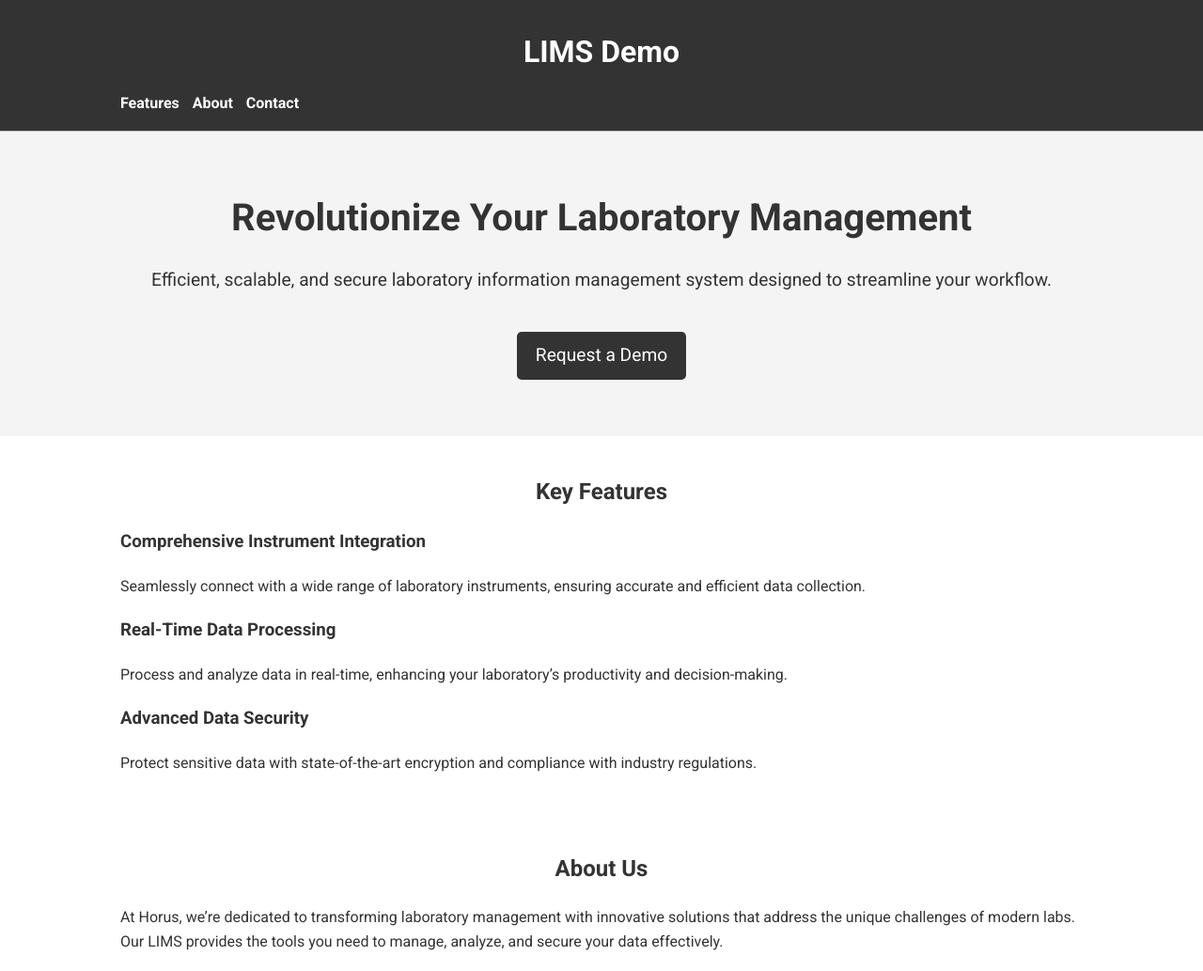
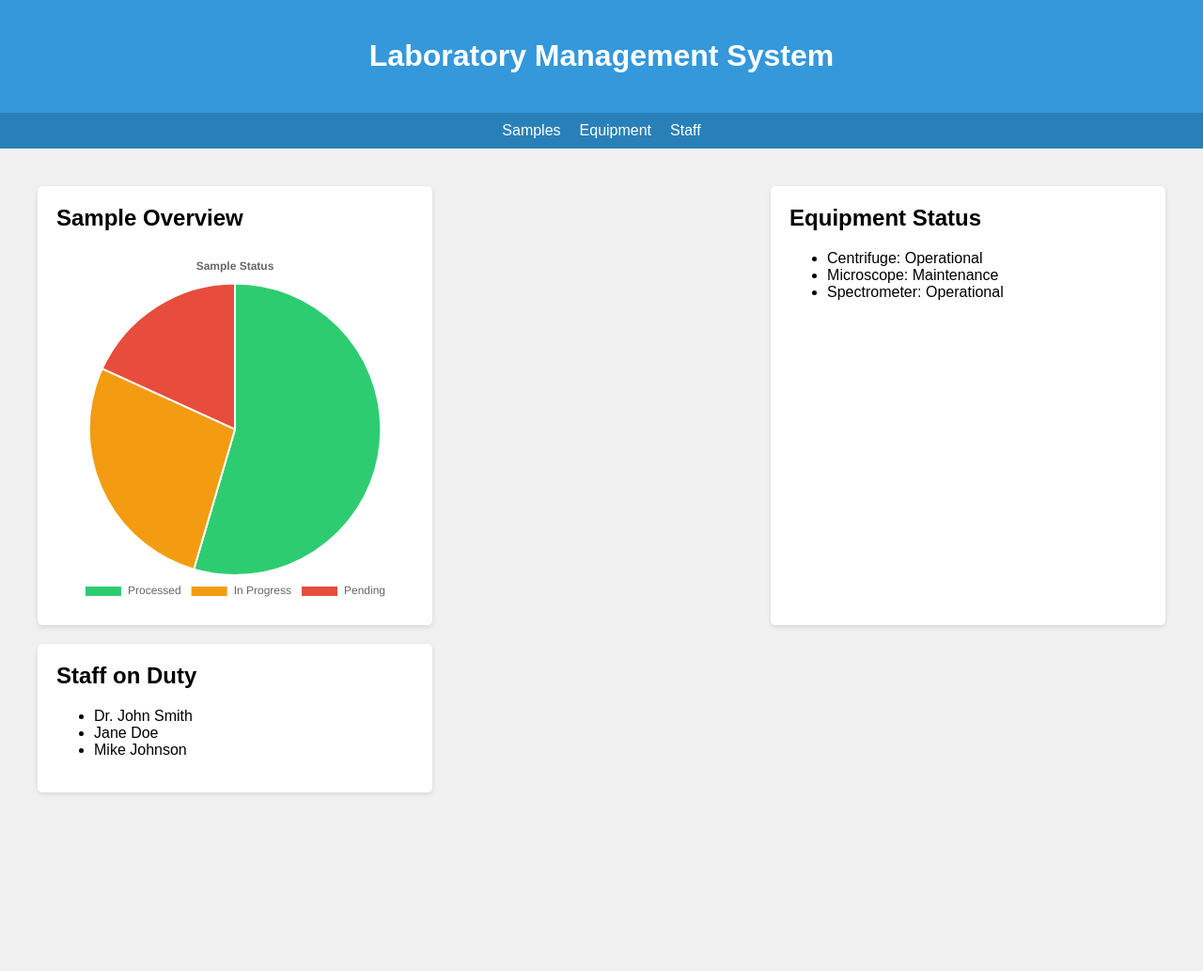
Before and after one commit to KhaledMahm0vd/Horus-LIMS-v1, a plain HTML site: page demo/demo.html in a window 1280 px wide. Shown: the top 1033 px of the page at 94% size. After the commit the page ends 883 px from the top, so only its background shows below. Drawn offline with nearby package versions, Linux system fonts and the light colour scheme.

Commit message:
fix demo

```diff
--- a/demo/demo.html
+++ b/demo/demo.html
@@ -3,79 +3,153 @@
 <head>
     <meta charset="UTF-8">
     <meta name="viewport" content="width=device-width, initial-scale=1.0">
-    <title>LIMS Demo Page</title>
-    <link rel="stylesheet" href="styles.css">
-    <link href="https://fonts.googleapis.com/css2?family=Roboto:wght@400;700&display=swap" rel="stylesheet">
+    <title>Laboratory Management System</title>
+    <script src="https://cdnjs.cloudflare.com/ajax/libs/Chart.js/3.7.0/chart.min.js"></script>
+    <style>
+        body {
+            font-family: Arial, sans-serif;
+            margin: 0;
+            padding: 0;
+            background-color: #f0f0f0;
+        }
+        .container {
+            max-width: 1200px;
+            margin: 0 auto;
+            padding: 20px;
+        }
+        header {
+            background-color: #3498db;
+            color: white;
+            padding: 20px 0;
+            text-align: center;
+        }
+        nav {
+            background-color: #2980b9;
+            padding: 10px 0;
+        }
+        nav ul {
+            list-style-type: none;
+            padding: 0;
+            margin: 0;
+            display: flex;
+            justify-content: center;
+        }
+        nav ul li {
+            margin: 0 10px;
+        }
+        nav ul li a {
+            color: white;
+            text-decoration: none;
+        }
+        .dashboard {
+            display: flex;
+            flex-wrap: wrap;
+            justify-content: space-between;
+            margin-top: 20px;
+        }
+        .card {
+            background-color: white;
+            border-radius: 5px;
+            box-shadow: 0 2px 5px rgba(0, 0, 0, 0.1);
+            padding: 20px;
+            margin-bottom: 20px;
+            width: calc(33.33% - 20px);
+        }
+        .card h2 {
+            margin-top: 0;
+        }
+        #sampleChart {
+            width: 100%;
+            max-width: 600px;
+            margin: 0 auto;
+        }
+    </style>
 </head>
 <body>
     <header>
-        <div class="container">
-            <h1>LIMS Demo</h1>
-            <nav>
-                <ul>
-                    <li><a href="#features">Features</a></li>
-                    <li><a href="#about">About</a></li>
-                    <li><a href="#contact">Contact</a></li>
-                </ul>
-            </nav>
-        </div>
+        <h1>Laboratory Management System</h1>
     </header>
-
-    <section id="hero">
-        <div class="container">
-            <h2>Revolutionize Your Laboratory Management</h2>
-            <p>Efficient, scalable, and secure laboratory information management system designed to streamline your workflow.</p>
-            <a href="#contact" class="cta-button">Request a Demo</a>
-        </div>
-    </section>
-
-    <section id="features">
-        <div class="container">
-            <h2>Key Features</h2>
-            <div class="feature">
-                <h3>Comprehensive Instrument Integration</h3>
-                <p>Seamlessly connect with a wide range of laboratory instruments, ensuring accurate and efficient data collection.</p>
+    <nav>
+        <ul>
+            <li><a href="#samples">Samples</a></li>
+            <li><a href="#equipment">Equipment</a></li>
+            <li><a href="#staff">Staff</a></li>
+        </ul>
+    </nav>
+    <div class="container">
+        <div class="dashboard">
+            <div class="card">
+                <h2>Sample Overview</h2>
+                <canvas id="sampleChart"></canvas>
             </div>
-            <div class="feature">
-                <h3>Real-Time Data Processing</h3>
-                <p>Process and analyze data in real-time, enhancing your laboratory’s productivity and decision-making.</p>
+            <div class="card">
+                <h2>Equipment Status</h2>
+                <ul id="equipmentList"></ul>
             </div>
-            <div class="feature">
-                <h3>Advanced Data Security</h3>
-                <p>Protect sensitive data with state-of-the-art encryption and compliance with industry regulations.</p>
+            <div class="card">
+                <h2>Staff on Duty</h2>
+                <ul id="staffList"></ul>
             </div>
         </div>
-    </section>
+    </div>
+    <script>
+        // Sample data
+        const sampleData = {
+            labels: ['Processed', 'In Progress', 'Pending'],
+            datasets: [{
+                data: [300, 150, 100],
+                backgroundColor: ['#2ecc71', '#f39c12', '#e74c3c']
+            }]
+        };
 
-    <section id="about">
-        <div class="container">
-            <h2>About Us</h2>
-            <p>At Horus, we’re dedicated to transforming laboratory management with innovative solutions that address the unique challenges of modern labs. Our LIMS provides the tools you need to manage, analyze, and secure your data effectively.</p>
-        </div>
-    </section>
+        // Equipment data
+        const equipmentData = [
+            { name: 'Centrifuge', status: 'Operational' },
+            { name: 'Microscope', status: 'Maintenance' },
+            { name: 'Spectrometer', status: 'Operational' }
+        ];
 
-    <section id="contact">
-        <div class="container">
-            <h2>Contact Us</h2>
-            <form action="#" method="post">
-                <label for="name">Name:</label>
-                <input type="text" id="name" name="name" required>
+        // Staff data
+        const staffData = [
+            'Dr. John Smith',
+            'Jane Doe',
+            'Mike Johnson'
+        ];
 
-                <label for="email">Email:</label>
-                <input type="email" id="email" name="email" required>
+        // Create sample chart
+        const ctx = document.getElementById('sampleChart').getContext('2d');
+        new Chart(ctx, {
+            type: 'pie',
+            data: sampleData,
+            options: {
+                responsive: true,
+                plugins: {
+                    legend: {
+                        position: 'bottom',
+                    },
+                    title: {
+                        display: true,
+                        text: 'Sample Status'
+                    }
+                }
+            }
+        });
 
-                <label for="message">Message:</label>
-                <textarea id="message" name="message" rows="4" required></textarea>
+        // Populate equipment list
+        const equipmentList = document.getElementById('equipmentList');
+        equipmentData.forEach(item => {
+            const li = document.createElement('li');
+            li.textContent = `${item.name}: ${item.status}`;
+            equipmentList.appendChild(li);
+        });
 
-                <button type="submit">Send Message</button>
-            </form>
-        </div>
-    </section>
-
-    <footer>
-        <div class="container">
-            <p>&copy; 2024 Horus Laboratory Management System. All rights reserved.</p>
-        </div>
-    </footer>
+        // Populate staff list
+        const staffList = document.getElementById('staffList');
+        staffData.forEach(name => {
+            const li = document.createElement('li');
+            li.textContent = name;
+            staffList.appendChild(li);
+        });
+    </script>
 </body>
 </html>
--- a/demo/styles.css
+++ /dev/null
@@ -1,125 +0,0 @@
-/* General Styles */
-body {
-    font-family: 'Roboto', sans-serif;
-    margin: 0;
-    padding: 0;
-    color: #333;
-    line-height: 1.6;
-}
-
-.container {
-    width: 80%;
-    margin: auto;
-    overflow: hidden;
-}
-
-header {
-    background: #333;
-    color: #fff;
-    padding-top: 30px;
-    min-height: 80px;
-    border-bottom: #bbb 1px solid;
-}
-
-header h1 {
-    text-align: center;
-    margin: 0;
-}
-
-nav ul {
-    list-style: none;
-    padding: 0;
-}
-
-nav ul li {
-    display: inline;
-    margin-right: 10px;
-}
-
-nav ul li a {
-    color: #fff;
-    text-decoration: none;
-    font-weight: 700;
-}
-
-#hero {
-    background: #f4f4f4;
-    padding: 60px 0;
-    text-align: center;
-}
-
-#hero h2 {
-    margin: 0;
-    font-size: 2.5em;
-}
-
-#hero p {
-    font-size: 1.2em;
-}
-
-.cta-button {
-    display: inline-block;
-    font-size: 1.2em;
-    color: #fff;
-    background: #333;
-    padding: 10px 20px;
-    text-decoration: none;
-    border-radius: 5px;
-    margin-top: 20px;
-}
-
-.cta-button:hover {
-    background: #555;
-}
-
-section {
-    padding: 20px 0;
-}
-
-h2 {
-    text-align: center;
-    margin-bottom: 20px;
-}
-
-.feature {
-    margin: 20px 0;
-}
-
-form {
-    max-width: 600px;
-    margin: auto;
-}
-
-form label {
-    display: block;
-    margin: 10px 0 5px;
-}
-
-form input, form textarea {
-    width: 100%;
-    padding: 10px;
-    margin-bottom: 10px;
-    border: 1px solid #ccc;
-    border-radius: 5px;
-}
-
-form button {
-    background: #333;
-    color: #fff;
-    border: none;
-    padding: 10px 20px;
-    border-radius: 5px;
-    cursor: pointer;
-    font-size: 1em;
-}
-
-form button:hover {
-    background: #555;
-}
-
-footer {
-    background: #333;
-    color: #fff;
-    text-align: center;
-    padding: 10px 0;
-}
```
Also changed, not shown: index.html (+2 -2 lines).
